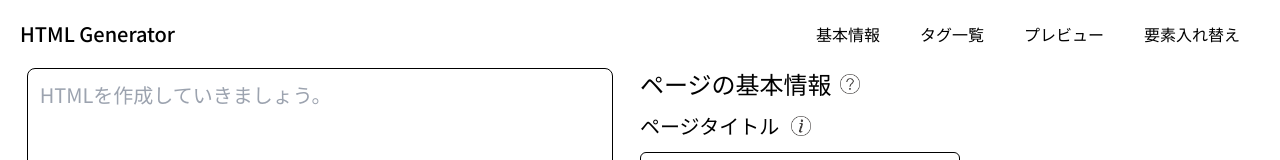
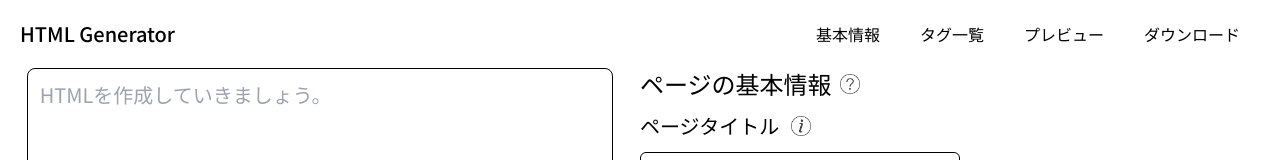
Before and after one commit to kazu51-gh/html-generator, a Next.js app: page / in a window 1280 px wide. Shown: the top 160 px of the page. Built offline with nearby package versions, Linux system fonts and the light colour scheme.

Commit message:
change from "switch-blocks" to "html-download"

```diff
--- a/src/components/header.tsx
+++ b/src/components/header.tsx
@@ -39,9 +39,9 @@ const Header: React.FC<ChildProps> = ({ setCurrentView } ) => {
           </li>
           <li
             className="cursor-pointer mx-5"
-            onClick={() => setCurrentView('switch-blocks')}
+            onClick={() => setCurrentView('html-download')}
           >
-            要素入れ替え
+            ダウンロード
           </li>
         </ul>
       </div>
--- /dev/null
+++ b/src/components/htmlDownload.tsx
@@ -0,0 +1,9 @@
+const HtmlDownload = () => {
+  return(
+    <div>
+      <p>HTML Download画面(工事中...)</p>
+    </div>
+  );
+}
+
+export default HtmlDownload;
--- a/src/components/workspace.tsx
+++ b/src/components/workspace.tsx
@@ -1,5 +1,6 @@
 import { useState } from "react";
 import BasicSetting from "@/components/basicSetting";
+import HtmlDownload from "@/components/htmlDownload";
 import TagLists from "@/components/tagLists";
 import Viewer from "@/components/viewer";
 
@@ -30,6 +31,9 @@ export default function Workspace({ currentView }: Props) {
         {currentView === 'viewer' &&
           <Viewer textareaData={textareaData} />
         }
+        {currentView === 'html-download' &&
+          <HtmlDownload />
+        }
       </div>
     </div>
   );
```
